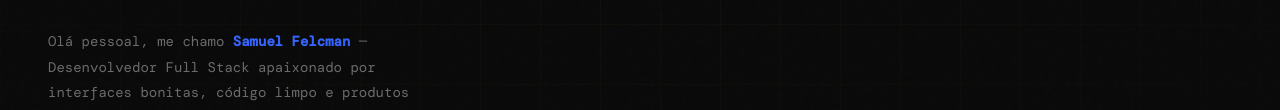
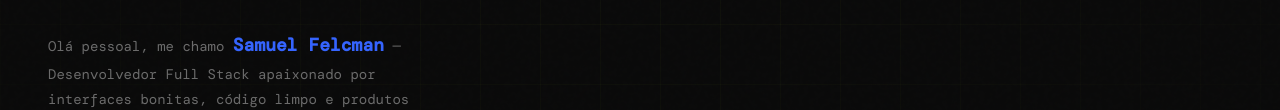
Before and after one commit to samfelcman/portfolio-samuel, a website built with Vite: page index.html in a window 1280 px wide. Shown: the part 636-746 px from the top of the page. Built offline with nearby package versions, Linux system fonts and the light colour scheme; a web font is replaced by a local one.

Commit message:
Update style.css

```diff
--- a/style/style.css
+++ b/style/style.css
@@ -183,6 +183,8 @@
 
     .text-name {
       color: #3564ff;
+      font-size: 18px;
+      text-decoration: dashed;
     }
     @keyframes fadeIn { to { opacity: 1; } }
     .hero-cta {
```
